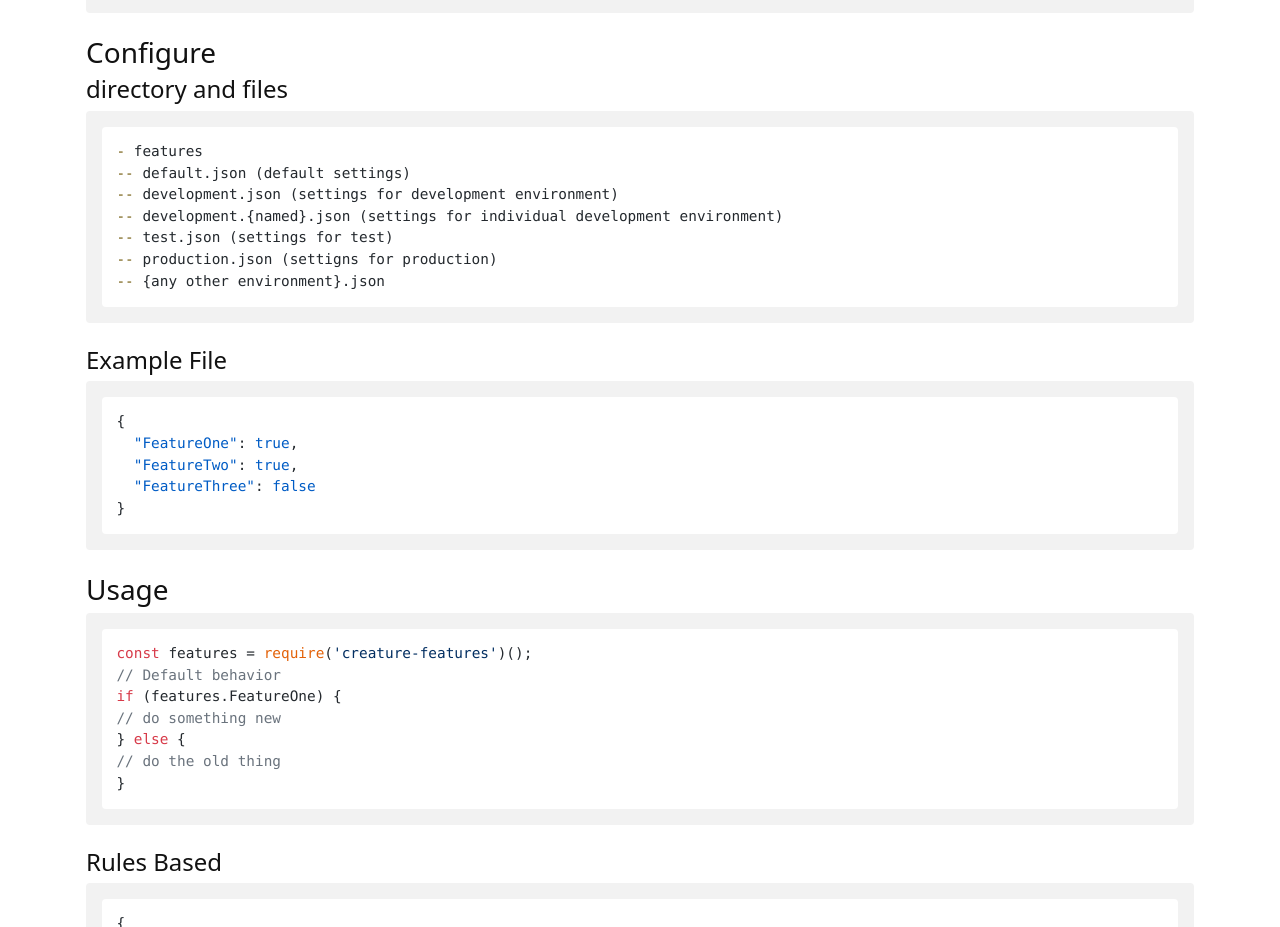
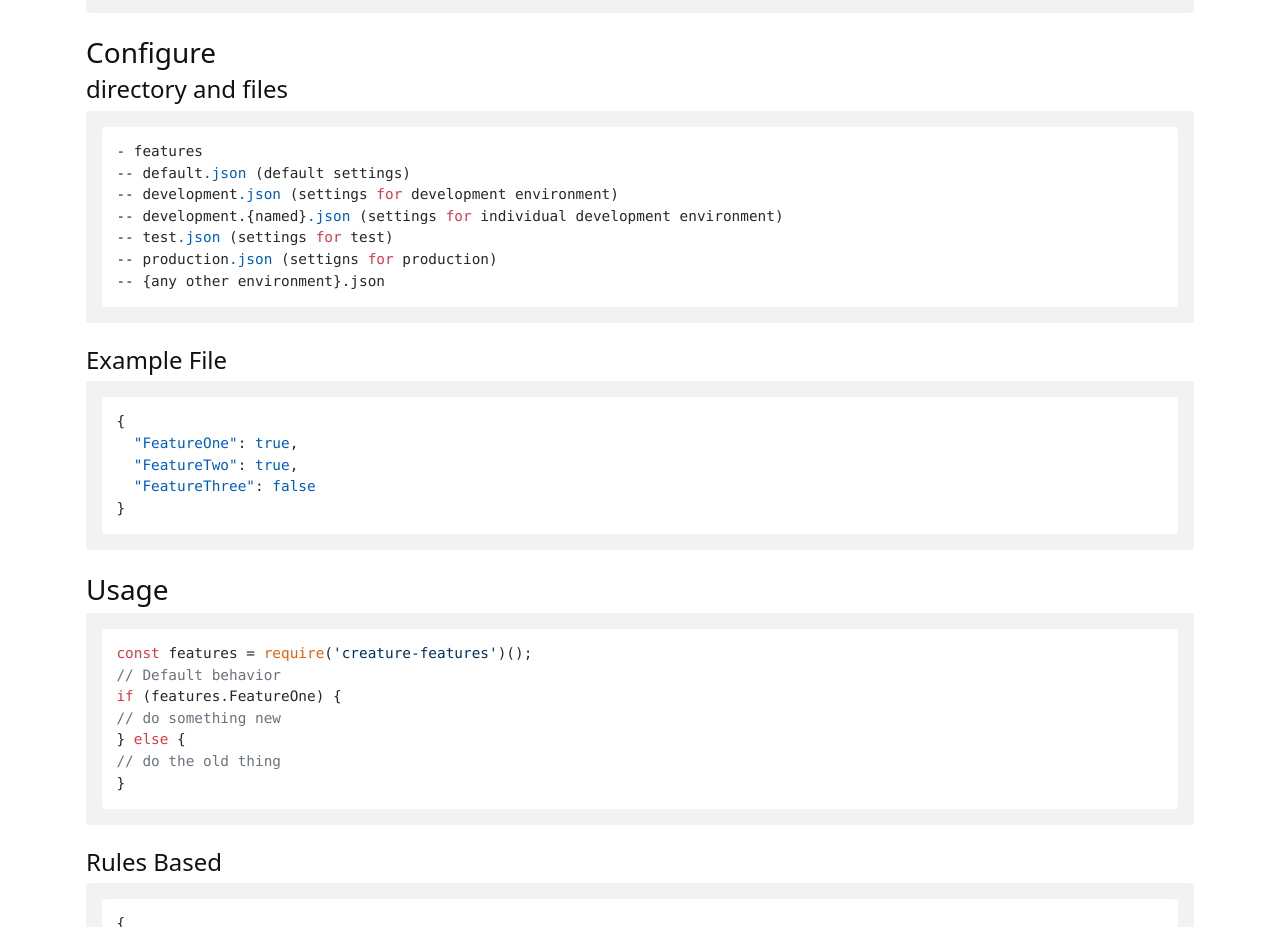
Before and after one commit to Kevnz/creature-features, a plain HTML site: page index.html in a window 1280 px wide. Shown: the part 1221-2148 px from the top of the page. Drawn offline with nearby package versions, Linux system fonts and the light colour scheme.

Commit message:
Publisher generated commit [ci skip]

```diff
--- a/index.html
+++ b/index.html
@@ -38,13 +38,13 @@
 <pre><code class="hljs bash language-bash">npm install creature-features --save</code></pre>
 <h3 id="configure">Configure</h3>
 <h4 id="directory-and-files">directory and files</h4>
-<pre><code class="hljs"><span class="hljs-bullet">- </span>features
-<span class="hljs-bullet">-- </span>default.json (default settings)
-<span class="hljs-bullet">-- </span>development.json (settings for development environment)
-<span class="hljs-bullet">-- </span>development.{named}.json (settings for individual development environment)
-<span class="hljs-bullet">-- </span>test.json (settings for test)
-<span class="hljs-bullet">-- </span>production.json (settigns for production)
-<span class="hljs-bullet">-- </span>{any other environment}.json</code></pre>
+<pre><code class="hljs">- features
+-- default<span class="hljs-selector-class">.json</span> (default settings)
+-- development<span class="hljs-selector-class">.json</span> (settings <span class="hljs-keyword">for</span> development environment)
+-- development.{named}<span class="hljs-selector-class">.json</span> (settings <span class="hljs-keyword">for</span> individual development environment)
+-- test<span class="hljs-selector-class">.json</span> (settings <span class="hljs-keyword">for</span> test)
+-- production<span class="hljs-selector-class">.json</span> (settigns <span class="hljs-keyword">for</span> production)
+-- {any other environment}.json</code></pre>
 <h4 id="example-file">Example File</h4>
 <pre><code class="hljs json language-json">{
   <span class="hljs-attr">"FeatureOne"</span>: <span class="hljs-literal">true</span>,
```
